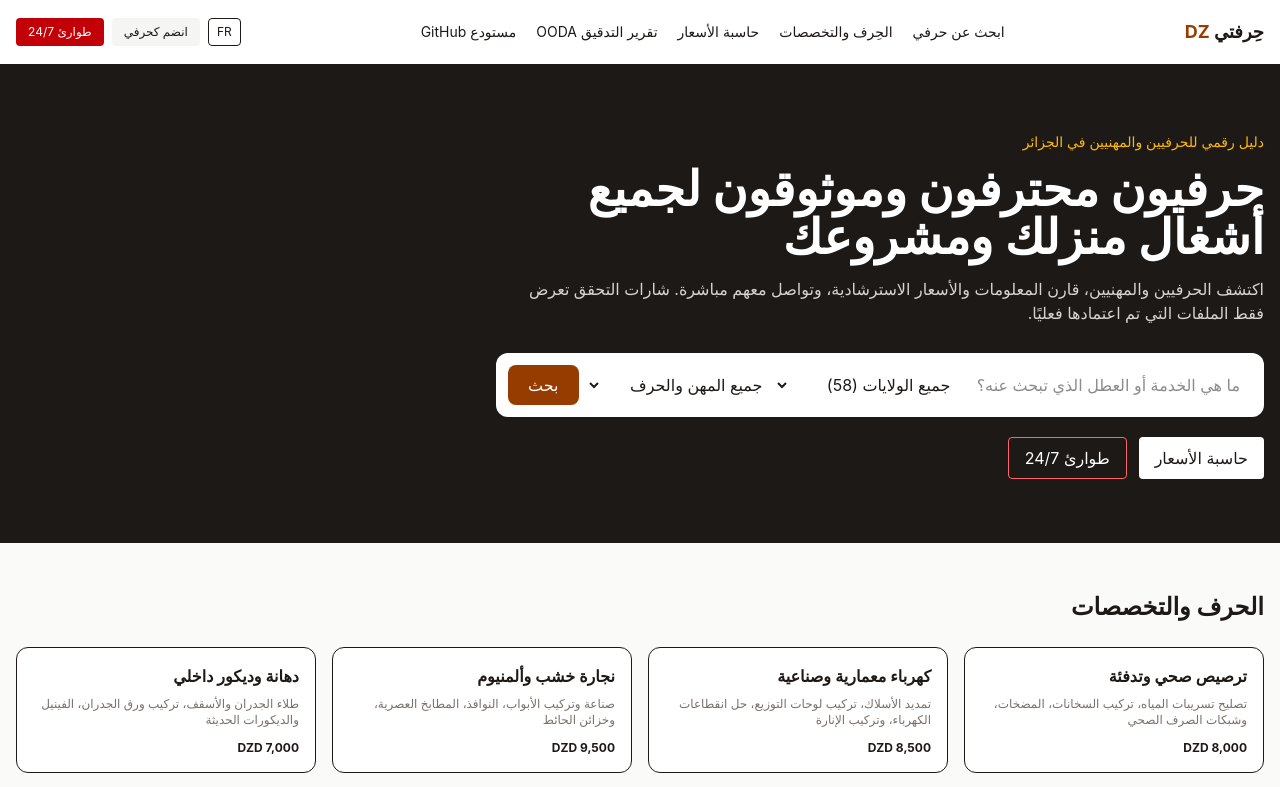
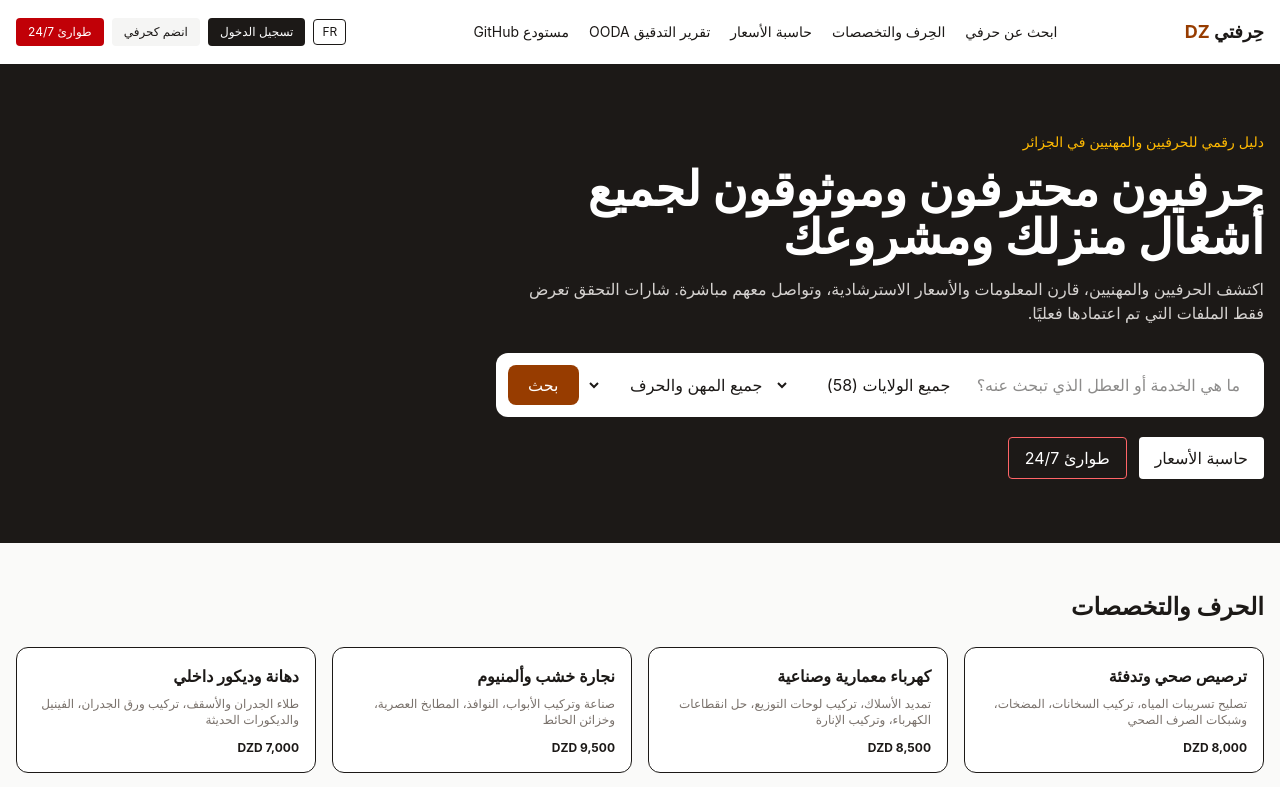
Before and after one commit to merada-jpg/Herfati-dz, a React (Vite) app: page / in a window 1280 px wide. Shown: the top 787 px of the page. Built offline with nearby package versions, Linux system fonts and the light colour scheme.

Commit message:
Add authenticated account controls to header

```diff
--- a/src/components/Header.tsx
+++ b/src/components/Header.tsx
@@ -1,2 +1,4 @@
-import React from'react';import{Language}from'../types';import{TRANSLATIONS}from'../data/translations';
-export const Header=({language,onLanguageChange,onOpenEmergency,onOpenEstimator,onOpenRegister,onOpenRedTeam,onOpenGitHub,onScrollToArtisans,onScrollToCategories}:any)=>{const t=TRANSLATIONS[language];return <header className="sticky top-0 z-40 bg-white/95 backdrop-blur border-b"><div className="max-w-7xl mx-auto px-4 h-16 flex items-center justify-between gap-4"><button onClick={()=>onScrollToArtisans()} className="font-bold text-lg">حِرفتي <span className="text-amber-800">DZ</span></button><nav className="hidden md:flex gap-5 text-sm"><button onClick={onScrollToArtisans}>{t.navFindArtisan}</button><button onClick={onScrollToCategories}>{t.navCategories}</button><button onClick={onOpenEstimator}>{t.navCostEstimator}</button><button onClick={onOpenRedTeam}>{t.navRedTeamAudit}</button><button onClick={onOpenGitHub}>{t.navGithubSync}</button></nav><div className="flex gap-2"><button onClick={()=>onLanguageChange(language==='ar'?'fr':'ar')} className="px-2 py-1 border rounded text-xs">{language==='ar'?'FR':'عربي'}</button><button onClick={onOpenRegister} className="hidden sm:block px-3 py-1.5 bg-stone-100 rounded text-xs">{t.navJoinAsArtisan}</button><button onClick={onOpenEmergency} className="px-3 py-1.5 bg-red-700 text-white rounded text-xs">{t.navEmergency}</button></div></div></header>}
+import React from 'react';import{Language}from'../types';import{TRANSLATIONS}from'../data/translations';
+export const Header=({language,onLanguageChange,onOpenEmergency,onOpenEstimator,onOpenRegister,onOpenRedTeam,onOpenGitHub,onScrollToArtisans,onScrollToCategories,onOpenAuth,onSignOut,user}:any)=>{
+ const t=TRANSLATIONS[language]; const signedIn=Boolean(user);
+ return <header className="sticky top-0 z-40 bg-white/95 backdrop-blur border-b"><div className="max-w-7xl mx-auto px-4 h-16 flex items-center justify-between gap-4"><button onClick={()=>onScrollToArtisans()} className="font-bold text-lg">حِرفتي <span className="text-amber-800">DZ</span></button><nav className="hidden md:flex gap-5 text-sm"><button onClick={onScrollToArtisans}>{t.navFindArtisan}</button><button onClick={onScrollToCategories}>{t.navCategories}</button><button onClick={onOpenEstimator}>{t.navCostEstimator}</button><button onClick={onOpenRedTeam}>{t.navRedTeamAudit}</button><button onClick={onOpenGitHub}>{t.navGithubSync}</button></nav><div className="flex gap-2 items-center"><button onClick={()=>onLanguageChange(language==='ar'?'fr':'ar')} className="px-2 py-1 border rounded text-xs">{language==='ar'?'FR':'عربي'}</button>{signedIn?<button onClick={onSignOut} className="px-3 py-1.5 border rounded text-xs">{language==='ar'?'خروج':'Déconnexion'}</button>:<button onClick={onOpenAuth} className="px-3 py-1.5 bg-stone-900 text-white rounded text-xs">{language==='ar'?'تسجيل الدخول':'Connexion'}</button>}<button onClick={onOpenRegister} className="hidden sm:block px-3 py-1.5 bg-stone-100 rounded text-xs">{t.navJoinAsArtisan}</button><button onClick={onOpenEmergency} className="px-3 py-1.5 bg-red-700 text-white rounded text-xs">{t.navEmergency}</button></div></div></header>}
```
